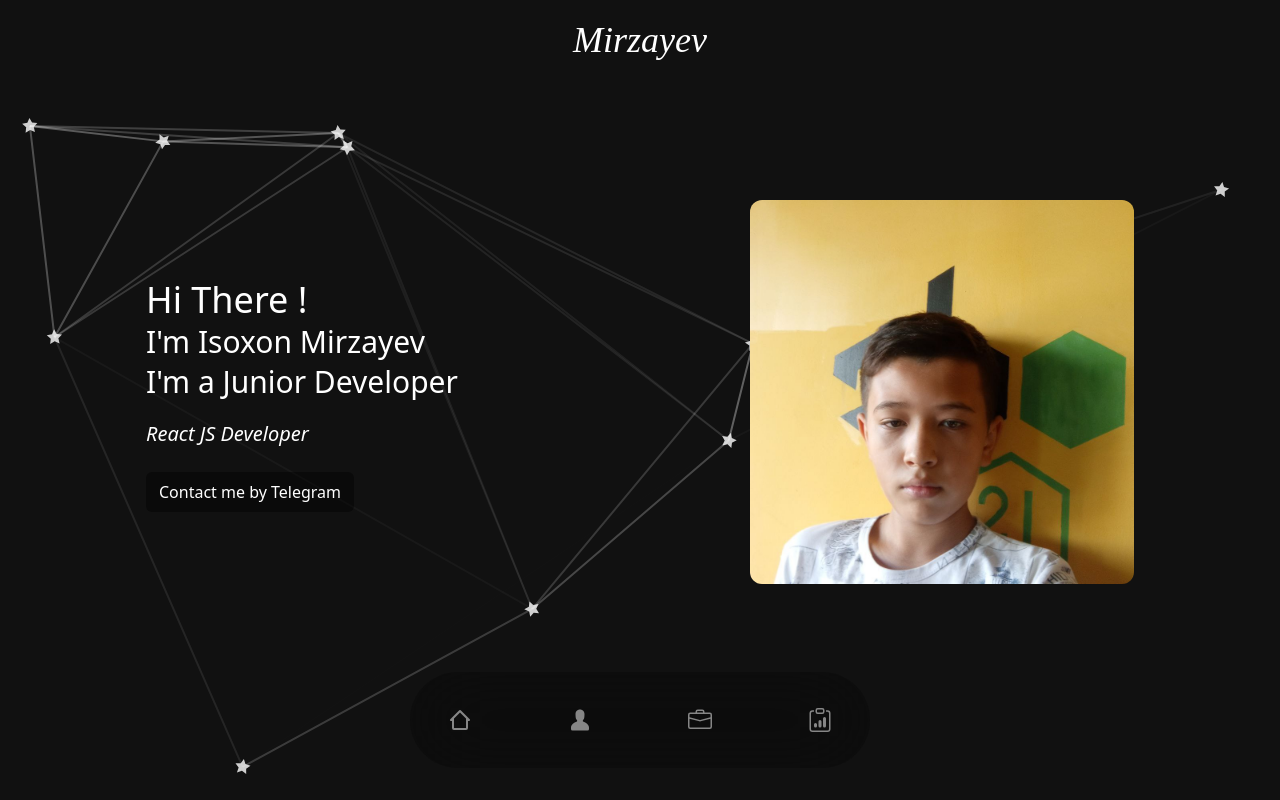
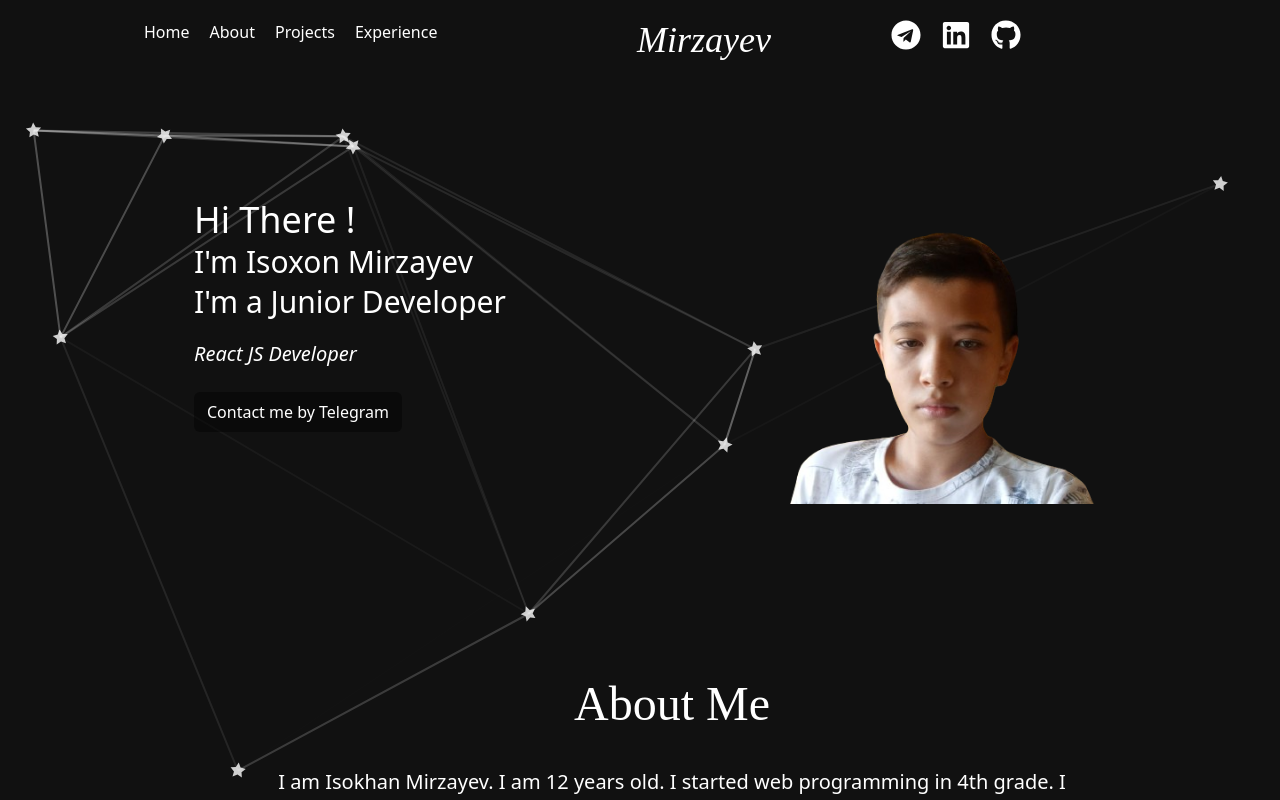
Before and after one commit to IsoxonMirzaev/portfolio, a React (Create React App) app: page / in a window 1280 px wide. Shown: the top 800 px of the page. Built offline with nearby package versions, Linux system fonts and the light colour scheme; a web font is replaced by a local one.

Commit message:
yangilandi

```diff
--- a/src/App.js
+++ b/src/App.js
@@ -10,15 +10,11 @@ import { loadFull } from "tsparticles";
 function App() {
   const particlesInit = async (main) => {
     console.log(main);
-
-    // you can initialize the tsParticles instance (main) here, adding custom shapes or presets
-    // this loads the tsparticles package bundle, it's the easiest method for getting everything ready
-    // starting from v2 you can add only the features you need reducing the bundle size
     await loadFull(main);
   };
   return (
     <div className="bg-[#5C8374]">
-      <div className="absolute z-50">
+      <div className="absolute z-50 left-[5%]">
         <Navbar />
         <Header />
         <About />
--- a/src/components/About/About.js
+++ b/src/components/About/About.js
@@ -3,7 +3,7 @@ import React from "react";
 function About() {
   return (
     <>
-      <div name="about" className="h-screen">
+      <div name="about" className="pt-20">
         <h1 className="text-center mb-10 text-5xl font text-white">About Me</h1>
         <p className="w-2/3 h-40 text-center m-auto text-white text-xl">
           I am Isokhan Mirzayev. I am 12 years old. I started web programming in
--- a/src/components/Experience/Experience.js
+++ b/src/components/Experience/Experience.js
@@ -8,7 +8,7 @@ import Img6 from "../../images/github-logo.png";
 
 function Experience() {
   return (
-    <div name="experience">
+    <div name="experience" className="pt-20">
       <div>
         <h1 className="font text-5xl text-white text-center mt-10">
           My Experience
--- a/src/components/Header/Header.js
+++ b/src/components/Header/Header.js
@@ -1,6 +1,6 @@
 import React from "react";
 import { useTypewriter } from "react-simple-typewriter";
-import Avatar from "../../images/portfolio.jpg";
+import Avatar from "../../images/portfolio.png";
 import { GoMoveToBottom } from "react-icons/go";
 import { Link } from "react-scroll";
 
@@ -18,7 +18,7 @@ function Header() {
     <>
       <div
         name="home"
-        className="flex flex-wrap justify-around text-center lg:text-left pt-40 h-screen text-white"
+        className="flex flex-wrap justify-around text-center lg:text-left pt-40 h-[75vh] text-white"
       >
         <div className="mt-10">
           <h1 className="text-4xl font-medium">Hi There !</h1>
@@ -28,7 +28,7 @@ function Header() {
           <h1 className="text-3xl mb-5 mt-1">I'm a Junior Developer</h1>
           <span className="text-xl italic font-medium pt-5">{text}</span>
           <a
-            href="https://t.me/isoxonwebfrontend"
+            href="https://t.me/Isoxon_Mirzayev_Web"
             target="_blank"
             className="block w-52 h-10 bg-black/40 rounded-md mt-6 text-center pt-2"
           >
--- a/src/components/Navbar/Navbar.js
+++ b/src/components/Navbar/Navbar.js
@@ -1,33 +1,59 @@
 import React from "react";
 import { Link } from "react-scroll";
-import { BiHomeAlt2 } from "react-icons/bi";
-import { GoPerson } from "react-icons/go";
-import { BsBriefcase, BsClipboardData } from "react-icons/bs";
+import { FaGithub, FaTelegram, FaLinkedin } from "react-icons/fa";
 
 function Navbar() {
   return (
     <div>
-      <nav className="flex justify-between py-5 px-20 bg-transparent text-white w-full z-10 text-center">
-        <Link className="text-4xl font italic m-auto">Mirzayev</Link>
+      <nav className="flex justify-between py-5 px-20 bg-transparent text-white w-full z-10 fixed">
+        <div className="w-1/3">
+          <ul className="flex gap-5 text-center">
+            <li>
+              <Link to="home" className="cursor-pointer" smooth>
+                Home
+              </Link>
+            </li>
+            <li>
+              <Link to="about" className="cursor-pointer" smooth>
+                About
+              </Link>
+            </li>
+            <li>
+              <Link to="projects" className="cursor-pointer" smooth>
+                Projects
+              </Link>
+            </li>
+            <li>
+              <Link to="experience" className="cursor-pointer" smooth>
+                Experience
+              </Link>
+            </li>
+          </ul>
+        </div>
+        <Link className="text-4xl font italic w-1/3 text-center">Mirzayev</Link>
+        <div className="w-1/3">
+          <ul className="flex gap-5 text-center">
+            <li>
+              <a href="https://t.me/Isoxon_Mirzayev_Web" target="_blank">
+                <FaTelegram className="text-3xl" />
+              </a>
+            </li>
+            <li>
+              <a
+                href="https://www.linkedin.com/in/isoxon-mirzayev-0ab045283/"
+                target="_blank"
+              >
+                <FaLinkedin className="text-3xl" />
+              </a>
+            </li>
+            <li>
+              <a href="https://github.com/IsoxonMirzaev" target="_blank">
+                <FaGithub className="text-3xl" />
+              </a>
+            </li>
+          </ul>
+        </div>
       </nav>
-      <div className="fixed bottom-2 lg:bottom-8 w-full overflow-hidden z-50">
-        <div className="container mx-auto">
-          <div className="w-full bg-black/20 h-[96px] backdrop-blur-2xl rounded-full max-w-[460px] mx-auto flex px-5 justify-between text-2xl text-white/50 items-center">
-            <Link to="home" smooth duration={500} className="cursor-pointer w-[60px] h-[60px] flex items-center justify-center">
-              <BiHomeAlt2 />
-            </Link>
-            <Link to="about" smooth duration={500} className="cursor-pointer w-[60px] h-[60px] flex items-center justify-center">
-              <GoPerson />
-            </Link>
-            <Link to="projects" smooth duration={500} className="cursor-pointer w-[60px] h-[60px] flex items-center justify-center">
-              <BsBriefcase />
-            </Link>
-            <Link to="experience" smooth duration={500} className="cursor-pointer w-[60px] h-[60px] flex items-center justify-center">
-              <BsClipboardData />
-            </Link>
-          </div>
-        </div>
-      </div>
     </div>
   );
 }
--- a/src/components/Project/Projects.js
+++ b/src/components/Project/Projects.js
@@ -9,7 +9,7 @@ import { Link } from "react-scroll";
 function Projects() {
   return (
     <>
-      <div name="projects">
+      <div name="projects" className="pt-20">
         <div>
           <h1 className="font text-5xl text-center text-white">
             Projects
```
Also changed, not shown: src/images/portfolio.jpg (deleted), src/images/portfolio.png (added).
